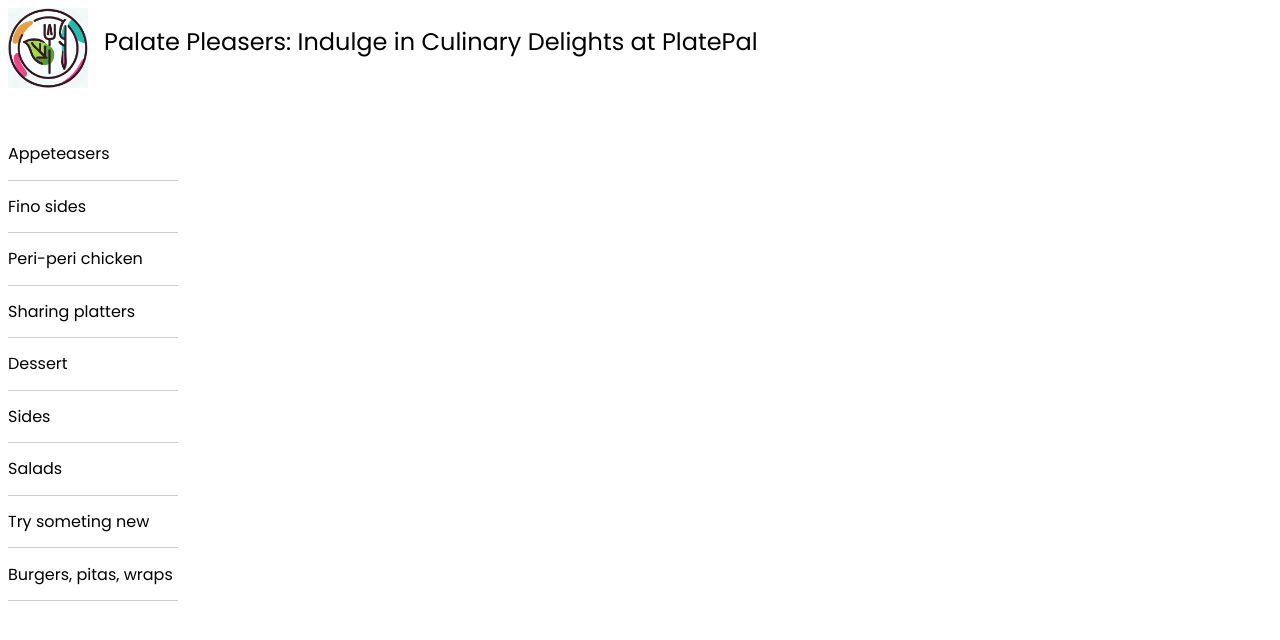
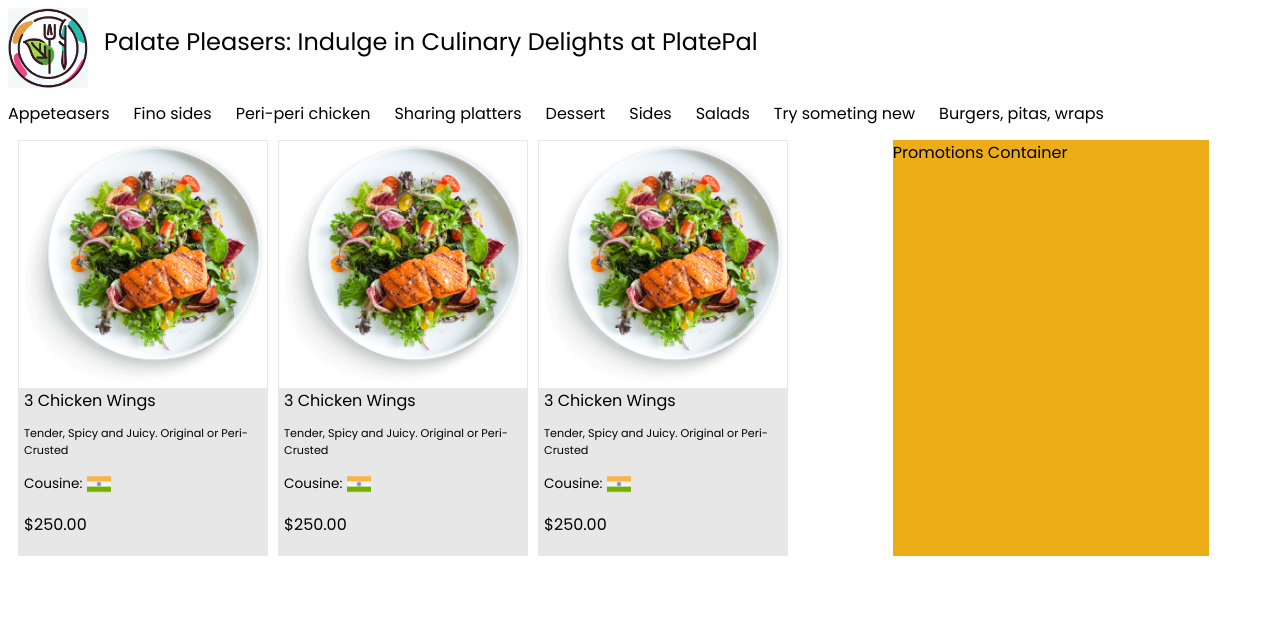
Before and after one commit to franciscobess/plate-pal, a React (Vite) app: page / in a window 1280 px wide. Shown: the top 640 px of the page. Built offline with nearby package versions, Linux system fonts and the light colour scheme.

Commit message:
created base of meal card

```diff
--- a/src/App.jsx
+++ b/src/App.jsx
@@ -3,9 +3,14 @@ import { RestaurantContext } from "./components/context/RestaurantContext"
 import { useState } from "react"
 import restaurantData from "../restaurant-data.json"
 import _ from "lodash"
+import PlatesContainer from "./components/PlatesContainer"
+import PromotionsContainer from "./components/PromotionsContainer"
 
 function App() {
   const [categories, setCategories] = useState([])
+  const [selectedCategory, setSelectedCategory] = useState(null)
+
+  console.log({ restaurantData })
 
   const updateCategories = () => {
     setCategories(restaurantData.categories)
@@ -13,6 +18,8 @@ function App() {
 
   const state = {
     categories,
+    selectedCategory,
+    setSelectedCategory,
   }
 
   if (categories && _.isEmpty(categories)) {
@@ -22,6 +29,10 @@ function App() {
   return (
     <RestaurantContext.Provider value={state}>
       <Navbar />
+      <div className="all-plates-container">
+        <PlatesContainer />
+        <PromotionsContainer />
+      </div>
     </RestaurantContext.Provider>
   )
 }
--- a/src/components/Navbar.jsx
+++ b/src/components/Navbar.jsx
@@ -3,7 +3,14 @@ import Logo from '../assets/logo.jpg'
 import { RestaurantContext } from './context/RestaurantContext'
 
 const Navbar = () => {
-    const { categories } = useContext(RestaurantContext)
+    const { categories, selectedCategory, setSelectedCategory } = useContext(RestaurantContext)
+
+    const selectCategory = (event) => {
+        const categoryName = event.target.innerText
+        if (selectedCategory === null || categoryName !== selectedCategory) {
+            setSelectedCategory(categoryName)
+        }
+    }
 
     return (
         <div className='navbar'>
@@ -13,9 +20,9 @@ const Navbar = () => {
             </div>
 
             <div className='navbar-categories-container'>
-                {categories.map((categorie) => (
-                    <div key={categorie.id} className='navbar-categorie-content'>
-                        <h2 className="navbar-categorie">{categorie.name}</h2>
+                {categories.map((category) => (
+                    <div key={category.id} className='navbar-category-content'>
+                        <h2 className="navbar-category" onClick={selectCategory}>{category.name}</h2>
                     </div>
                 ))}
             </div>
--- /dev/null
+++ b/src/components/PlateCard.jsx
@@ -0,0 +1,20 @@
+import DefaultMealImg from '../assets/default-meal.png'
+import IndianFlag from '../assets/indian-flag.png'
+
+const PlateCard = () => {
+    return (
+        <div className="plate-card">
+            <div className='plate-image-container'>
+                <img src={DefaultMealImg} alt="plate xxxxx" className='plate-image' />
+            </div>
+            <div className='plate-info-container'>
+                <h1 className='plate-title'>3 Chicken Wings</h1>
+                <p className='plate-description'>Tender, Spicy and Juicy. Original or Peri-Crusted</p>
+                <p className='plate-cousine'>Cousine: <img src={IndianFlag} alt="flag xxxx" className='cousine-flag' /></p>
+                <p className='plate-price'>$250.00</p>
+            </div>
+        </div>
+    )
+}
+
+export default PlateCard
--- /dev/null
+++ b/src/components/PlatesContainer.jsx
@@ -0,0 +1,13 @@
+import PlateCard from "./PlateCard"
+
+const PlatesContainer = () => {
+    return (
+        <div className="plates-container">
+            <PlateCard />
+            <PlateCard />
+            <PlateCard />
+        </div>
+    )
+}
+
+export default PlatesContainer
--- /dev/null
+++ b/src/components/PromotionsContainer.jsx
@@ -0,0 +1,7 @@
+const PromotionsContainer = () => {
+    return (
+        <div className="deals-container">Promotions Container</div>
+    )
+}
+
+export default PromotionsContainer
--- a/src/index.css
+++ b/src/index.css
@@ -22,25 +22,93 @@
 }
 
 .navbar-categories-container {
-  margin-top: 5vh;
   width: fit-content;
+  display: flex;
 }
 
-.navbar-categorie-content {
+.navbar-category-content {
   display: flex;
   align-items: center;
-  border-bottom: 1px solid #cccccc;
 }
 
-.navbar-categorie {
+.navbar-category {
   font-size: 2vh;
   font-weight: 100;
   margin-right: 5px;
   transition: transform .3s;
+  margin-right: 3vh;
 }
 
-.navbar-categorie:hover {
+.navbar-category:hover {
   cursor: pointer;
-  transform: scale(1.1);
+  transform: scale(1.03);
   color: #2bbbad;
 }
+
+/* All plates container */
+
+.all-plates-container {
+  display: flex;
+}
+
+/* Plates container */
+
+.plates-container {
+  width: 70%;
+  display: flex;
+  flex-wrap: wrap;
+}
+
+/* Plate card */
+
+.plate-card {
+  width: 31vh;
+  border: 1px solid #e7e7e7;
+  border-bottom: none;
+  margin-left: 10px;
+}
+
+.plate-image-container {
+}
+
+.plate-image {
+  width: 100%;
+}
+
+.plate-info-container {
+  margin-top: -2vh;
+  background-color: #e7e7e7;
+  padding: 0px 5px;
+  height: 21vh;
+}
+
+.plate-title {
+  font-size: 2vh;
+  font-weight: 300;
+}
+
+.plate-description {
+  font-size: 1.4vh;
+}
+
+.plate-cousine {
+  display: flex;
+  align-items: center;
+  font-size: 1.7vh;
+}
+
+.cousine-flag {
+  margin-left: 5px;
+  width: 3vh;
+}
+
+.plate-price {
+  font-size: 2vh;
+}
+
+/* Deals container */
+
+.deals-container {
+  width: 25%;
+  background-color: #edad19;
+}
```
Also changed, not shown: src/assets/default-meal.png (added), src/assets/indian-flag.png (added).
